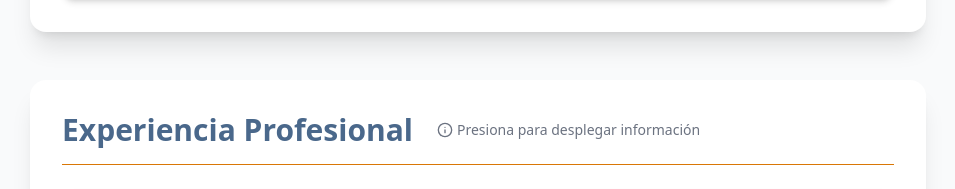
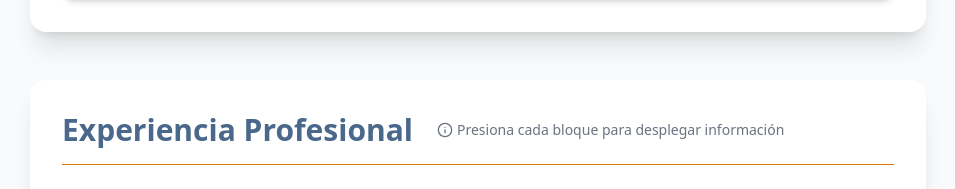
Before and after one commit to aaguilard28/CvAreli6, a React (Vite) app: page / in a window 1280 px wide. Shown: the part 2006-2195 px from the top of the page, without its empty margins (322-1277 px from the left). Built offline with nearby package versions, Linux system fonts and the light colour scheme.

Commit message:
Updated App.tsx

```diff
--- a/src/App.tsx
+++ b/src/App.tsx
@@ -352,7 +352,7 @@ const Section = React.forwardRef(({ id, title, children }, ref: any) => {
         {isExpandableSection && (
           <div className="flex items-center text-gray-500 ml-2">
             <Info size={16} className="mr-1" />
-            <p className="text-sm font-medium">Presiona para desplegar información</p>
+            <p className="text-sm font-medium">Presiona cada bloque para desplegar información</p>
           </div>
         )}
       </div>
```
